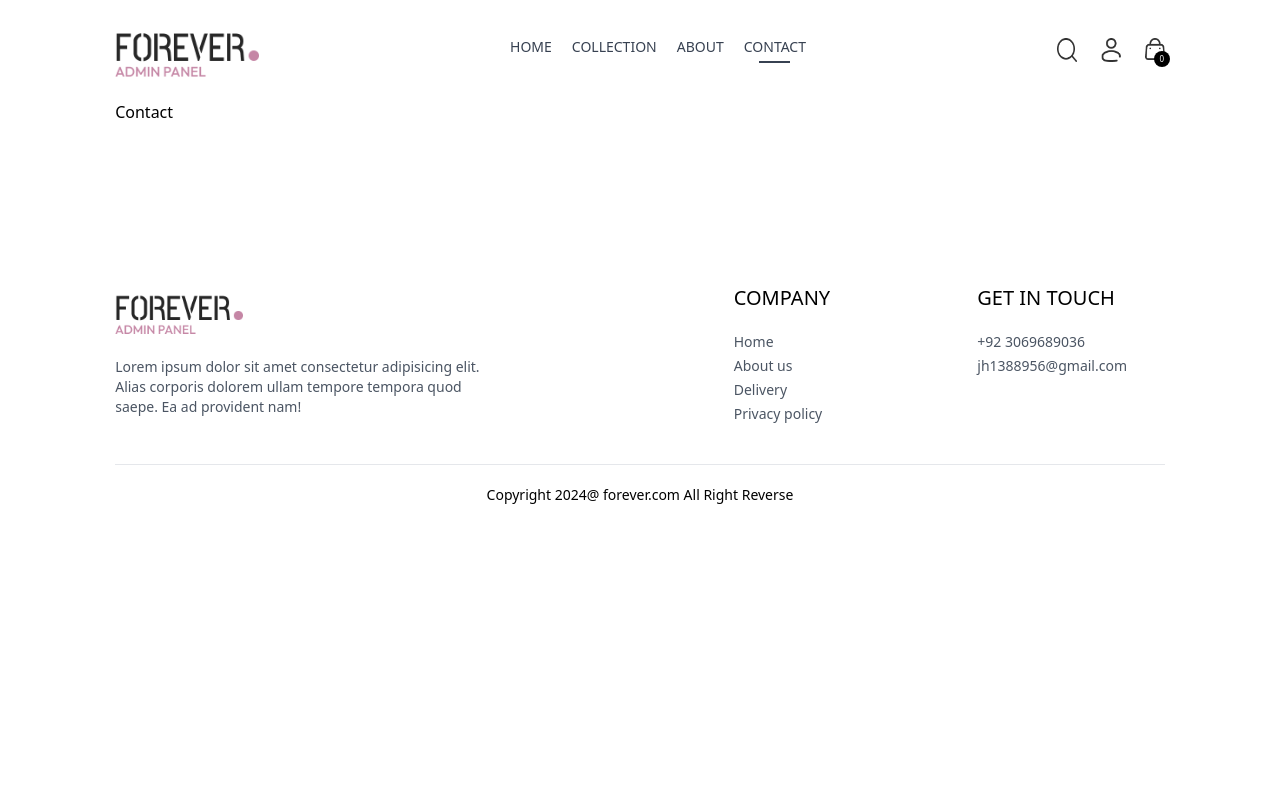
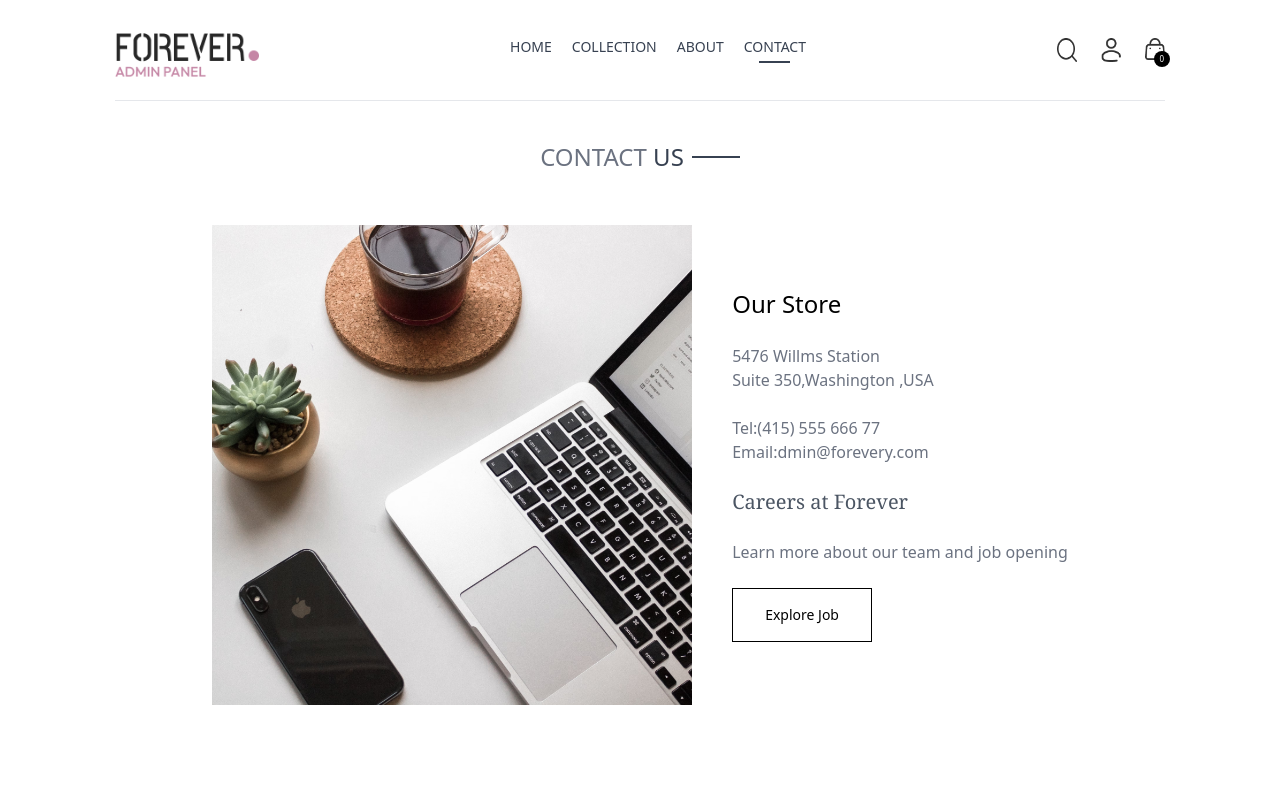
Before and after one commit to Jalalhussain1/E-Commerce-Website, a React (Vite) app in the folder E-commerce/: page /contact in a window 1280 px wide. Shown: the top 800 px of the page. Built offline with nearby package versions, Linux system fonts and the light colour scheme.

Commit message:
complete the contact section and now complete the projject

```diff
--- a/E-commerce/src/Pages/Contact.jsx
+++ b/E-commerce/src/Pages/Contact.jsx
@@ -1,8 +1,27 @@
 import React from 'react'
+import Title from '../components/Title'
+import { assets } from '../assets/assets'
+import NewsletterBox from '../components/NewsletterBox'
 
 const Contact = () => {
   return (
-    <div>Contact</div>
+    <div>
+      <div className='text-center text-2xl pt-10 border-t'>
+        <Title text1={'CONTACT'} text2={'US'}/>
+      </div>
+      <div className='my-10 flex flex-col justify-center md:flex-row gap-10 mb-28'>
+        <img className='w-full md:max-w-[480px]' src={assets.contact_img} alt="" />
+        <div className='flex flex-col justify-center items-start gap-6'>
+          <p className='text-semibold text-2xl text-gra-600'>Our Store</p>
+          <p className='text-gray-500'>5476 Willms Station <br />Suite 350,Washington ,USA</p>
+          <p className='text-gray-500'>Tel:(415) 555 666 77 <br /> Email:dmin@forevery.com </p>
+          <p className='font-serif text-xl text-gray-600'>Careers at Forever</p>
+          <p className='text-gray-500'>Learn more about our team and job opening</p>
+            <button className='border border-black px-8 py-4 text-sm hover:bg-black hover:text-white transition-all duration-500'>Explore Job</button>
+        </div>
+      </div>
+      <NewsletterBox />
+    </div>
   )
 }
 
```
